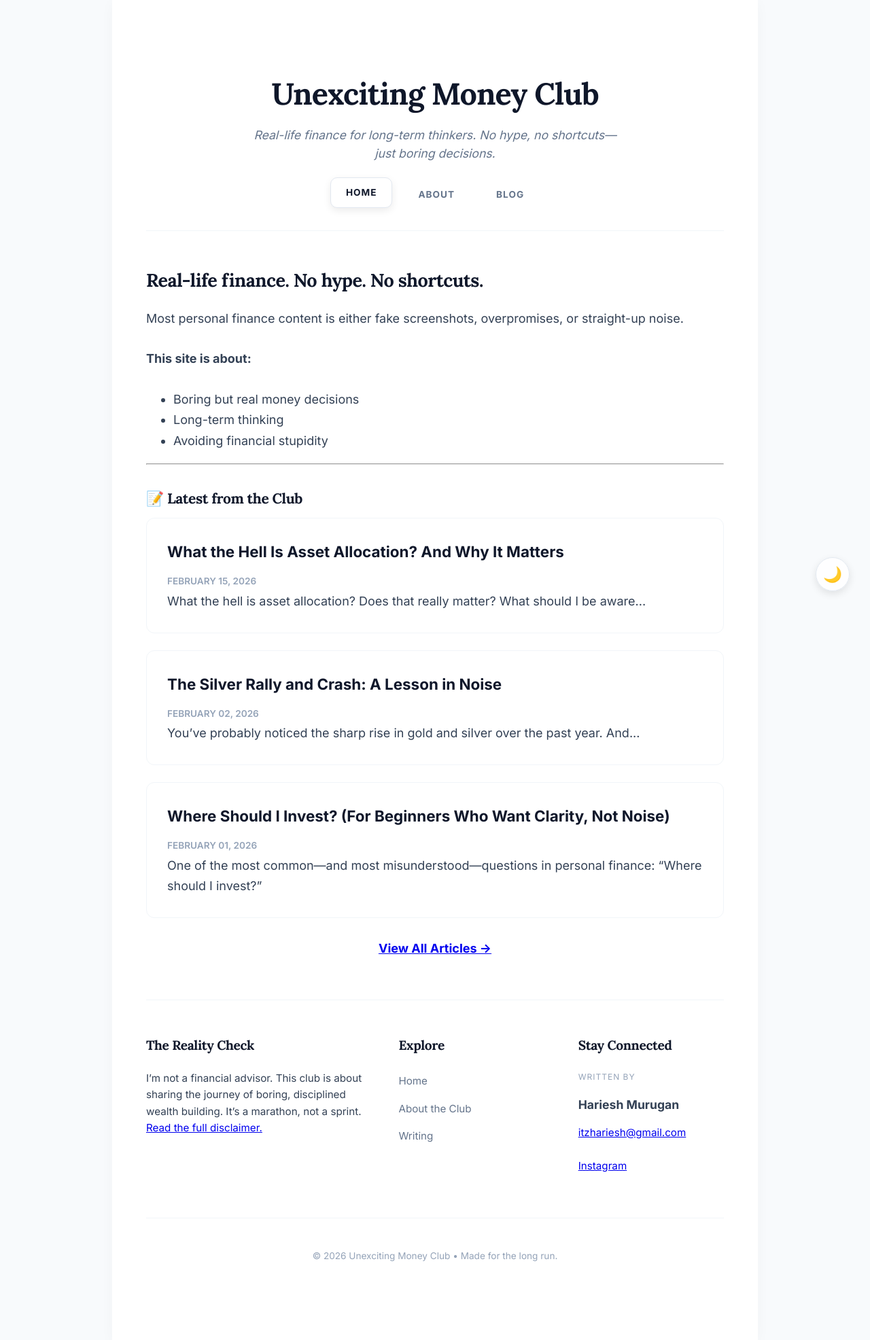
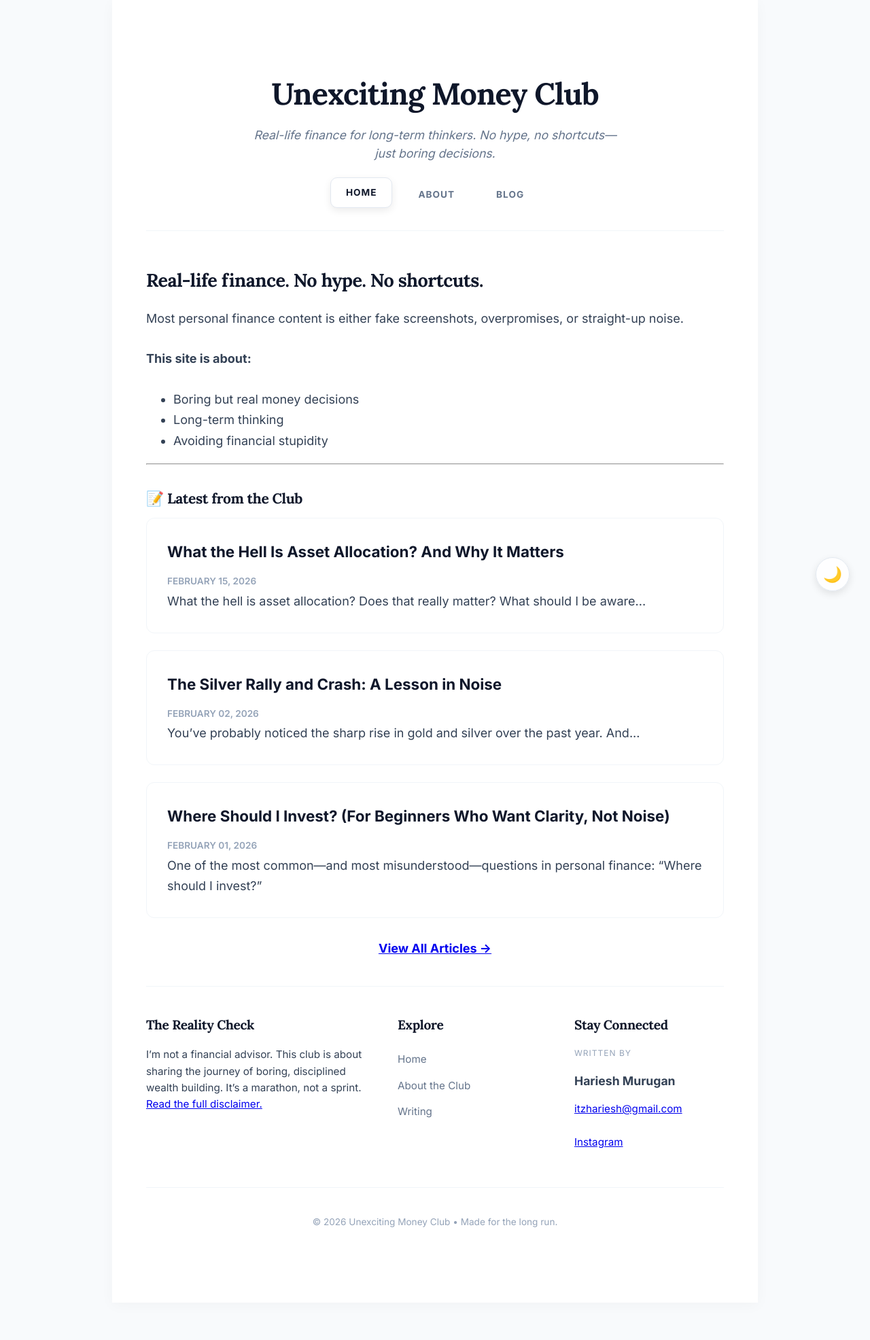
Before and after one commit to HarieshMK/HarieshMK.github.io, a Jekyll site: the page built from index.md, in a window 1280 px wide. Shown: the whole page at 68% size. Built offline with Jekyll 4.4.1, drawn with Linux system fonts in a browser that asks for light colours; after the commit the page ends 1917 px from its top, so only the background shows below that.

Commit message:
Update style.css

```diff
--- a/assets/css/style.css
+++ b/assets/css/style.css
@@ -94,6 +94,12 @@
   border: 1px solid transparent;
 }
 
+/* Fixed: Nav Hover State for Light Mode */
+.nav-list li a:hover {
+  color: #38bdf8;
+  background: #f8fafc;
+}
+
 .nav-list li a.active {
   color: #0f172a !important;
   background: #ffffff !important;
@@ -126,29 +132,28 @@
 .post-title { font-size: 1.4rem; font-weight: 700; color: #0f172a; margin-bottom: 8px; display: block; }
 .post-date { font-size: 0.85rem; color: #94a3b8; font-weight: 600; text-transform: uppercase; }
 
-/* ===== 4. FOOTER GRID (Modified for Uniformity) ===== */
+/* ===== 4. FOOTER GRID (Fixed Gaps) ===== */
 footer {
-  margin-top: 60px;
-  padding-top: 50px;
+  margin-top: 40px; /* Reduced from 60px */
+  padding-top: 40px; /* Reduced from 50px */
   border-top: 1px solid #f1f5f9;
 }
 
 .footer-grid {
   display: grid;
   grid-template-columns: 1.5fr 1fr 1fr;
-  gap: 50px;
+  gap: 40px; /* Slightly reduced for a tighter look */
 }
 
-.footer-col h3 { font-size: 1.2rem; margin-top: 0; margin-bottom: 20px; color: #0f172a; }
+.footer-col h3 { font-size: 1.2rem; margin-top: 0; margin-bottom: 15px; color: #0f172a; }
 
-/* Uniform font size for all footer content */
 .footer-col p, .footer-links a, .footer-col a {
   font-size: 0.95rem;
   line-height: 1.6;
 }
 
 .footer-links { list-style: none; padding: 0; }
-.footer-links li { margin-bottom: 10px; }
+.footer-links li { margin-bottom: 8px; } /* Tighter list spacing */
 .footer-links a {
   text-decoration: none;
   color: #64748b;
@@ -157,7 +162,6 @@
 }
 .footer-links a:hover { color: #38bdf8; }
 
-/* Stay Connected Column Spacing Fix */
 .by-line {
   font-size: 0.75rem !important;
   text-transform: uppercase;
@@ -165,29 +169,26 @@
   color: #94a3b8;
   margin-bottom: 4px !important;
 }
-.author-name { font-size: 1.1rem !important; display: block; margin-bottom: 12px !important; }
+.author-name { font-size: 1.1rem !important; display: block; margin-bottom: 10px !important; }
 
 .footer-bottom {
   text-align: center;
-  padding: 30px 0;
-  margin-top: 40px;
+  padding: 25px 0;
+  margin-top: 30px;
   border-top: 1px solid #f1f5f9;
   font-size: 0.85rem;
   color: #94a3b8;
 }
 
 /* ===== 5. THE FIXES (Newsletter, Comments, Nav Cards) ===== */
-
-/* Newsletter Box */
 .ml-embedded { margin: 40px 0 !important; }
 .ml-form-embedWrapper { border-radius: 12px !important; border: 1px solid #f1f5f9 !important; background: #fff !important; }
 
-/* Next/Prev Navigation Cards & Gap Fix */
 .post-nav {
   display: flex;
   justify-content: space-between;
   gap: 20px;
-  margin: 0 0 40px 0; /* Changed from 40px 0 to reduce top gap */
+  margin: 0 0 40px 0;
 }
 
 .nav-link {
@@ -211,7 +212,6 @@
 .nav-label { font-size: 0.75rem; color: #94a3b8; text-transform: uppercase; margin-bottom: 4px; }
 .nav-title { font-weight: 700; color: #0f172a; font-size: 1rem; line-height: 1.4; }
 
-/* Issue 3: View All Writing Link Indications - Centered and Clean */
 .back-to-blog-container { text-align: center; margin-bottom: 50px; }
 .back-link {
   font-weight: 700;
@@ -223,19 +223,17 @@
 }
 .back-link:hover { color: #38bdf8; }
 
-/* Issue 2: Discussion Section & Scrollbar & Gap Fix */
 #cusdis_thread {
   margin-top: 30px;
-  margin-bottom: -40px !important; /* Pulls cards up to reduce space */
+  margin-bottom: -40px !important;
   overflow: hidden !important;
 }
 #cusdis_thread iframe { width: 100% !important; min-height: 500px; border: none !important; }
 
-/* ===== 6. PREMIUM DARK MODE OVERRIDES (Issue 1 Fix) ===== */
+/* ===== 6. PREMIUM DARK MODE OVERRIDES ===== */
 .dark-theme body { background-color: #0b1120; color: #e2e8f0; }
 .dark-theme .container { background: #0f172a; }
 
-/* Issue 1: Force ALL Headings visible */
 .dark-theme h1, .dark-theme h2, .dark-theme h3,
 .dark-theme h4, .dark-theme h5, .dark-theme h6,
 .dark-theme .post-title, .dark-theme .nav-title,
@@ -244,22 +242,31 @@
   text-decoration: none !important;
 }
 
+/* Nav Hover for Dark Mode */
+.dark-theme .nav-list li a:hover {
+  color: #38bdf8;
+  background: #1e293b;
+}
+
 .dark-theme header h1 a { color: #ffffff; }
 
-/* Dark Mode Footer Link Fixes (Consistent & Not Flashy) */
+/* Fixed: Forced muted color for all links to stop "Flashy Blue" */
 .dark-theme .post-excerpt, .dark-theme p,
 .dark-theme .footer-col p, .dark-theme .footer-links a,
-.dark-theme .footer-col a {
+.dark-theme .footer-col a, .dark-theme .back-link,
+.dark-theme a[href*="Writing"], .dark-theme a[href*="home"] {
   color: #94a3b8 !important;
+  text-decoration: none !important;
 }
 
+/* Blue only on Hover */
 .dark-theme a:hover,
 .dark-theme .footer-links a:hover,
-.dark-theme .footer-col a:hover {
+.dark-theme .footer-col a:hover,
+.dark-theme .back-link:hover {
   color: #38bdf8 !important;
 }
 
-/* Fix Broken Dark Boxes */
 .dark-theme .post-card,
 .dark-theme .home-card,
 .dark-theme .nav-link {
@@ -273,12 +280,10 @@
   color: #ffffff !important;
 }
 
-/* Dark Mode Form Fixes */
 .dark-theme .ml-form-embedWrapper { background-color: #1e293b !important; border-color: #334155 !important; }
 .dark-theme .ml-form-embedBody h4, .dark-theme .ml-form-embedBody p { color: #ffffff !important; }
 .dark-theme .ml-form-fieldRow input { background: #ffffff !important; color: #0f172a !important; }
 
-/* Mobile Tweaks */
 @media (max-width: 768px) {
   .container { padding: 30px 20px; }
   .footer-grid { grid-template-columns: 1fr; gap: 30px; }
```
